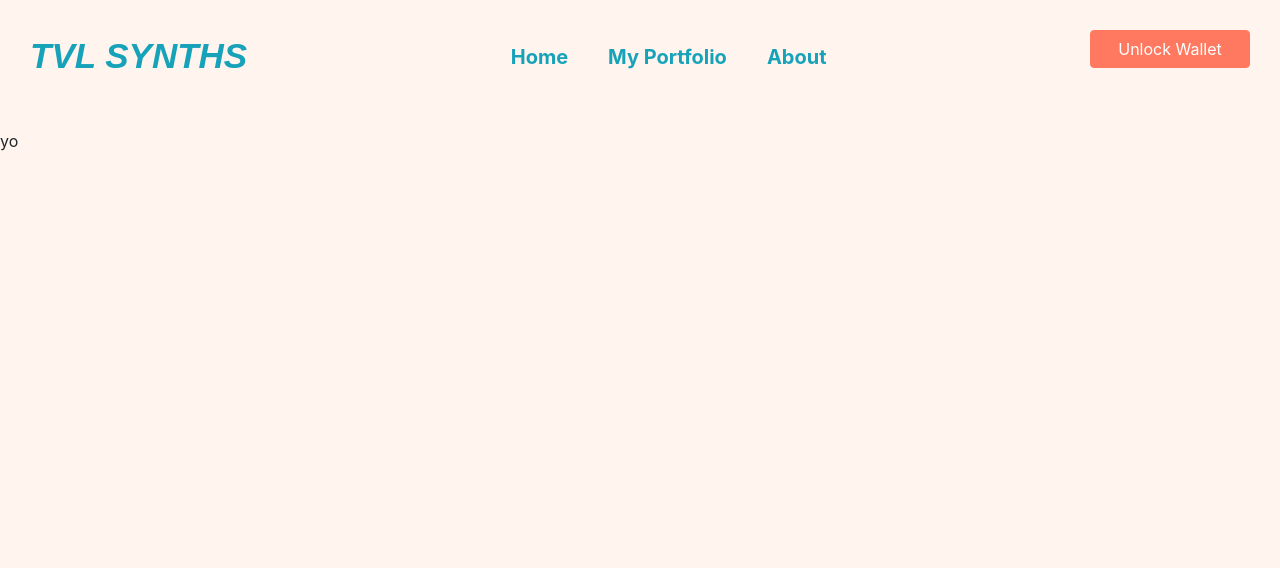
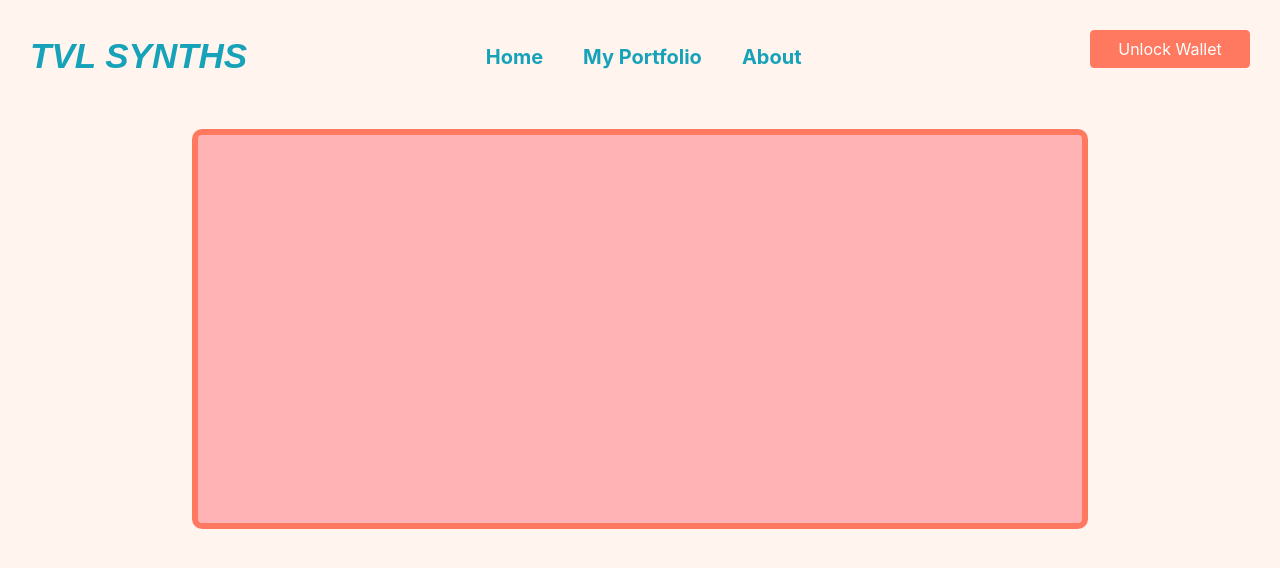
Before and after one commit to bryanjcampbell1/tvl-synthetics, a React (Create React App) app: page / in a window 1280 px wide. Both pictures are taken after a click on the element "My Portfolio". Shown: the top 568 px of the page. Built offline with nearby package versions, Linux system fonts and the light colour scheme; no server answers; the database is empty; what web3modal would draw is missing.

Commit message:
added empty colored div in potfolio

```diff
--- a/src/App.js
+++ b/src/App.js
@@ -56,7 +56,9 @@ class App extends React.Component {
 
                     <div style={{
                         display:'flex',
-                        marginTop:-8
+                        justifyContent:'center',
+                        marginTop:-8,
+                        marginLeft:-50
                     }}>
                         <p onClick={() => this.setState({page:'home'})}
                            style={{
--- a/src/Portfolio.js
+++ b/src/Portfolio.js
@@ -1,15 +1,29 @@
 import React, {useEffect, useState} from 'react';
 import {Row, Col, Form} from 'react-bootstrap';
+import Main from "./Main";
 
 
 function Portfolio(props){
 
     return(
-        <div style={{height:800}}>
-            <p>yo</p>
+        <div style={{height:800,display:'flex', justifyContent:'center'}}>
+            <div style={box}>
+
+
+
+
+            </div>
         </div>
     );
 }
 
+const box = {
+    width:"70%",
+    height:400,
+    backgroundColor:'#ffb3b5',
+    border:'6px solid #ff7961',
+    borderRadius:10,
+    padding:30,
+}
 
 export default Portfolio;
```
